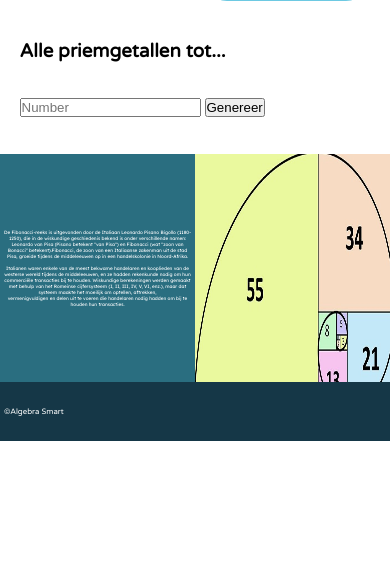
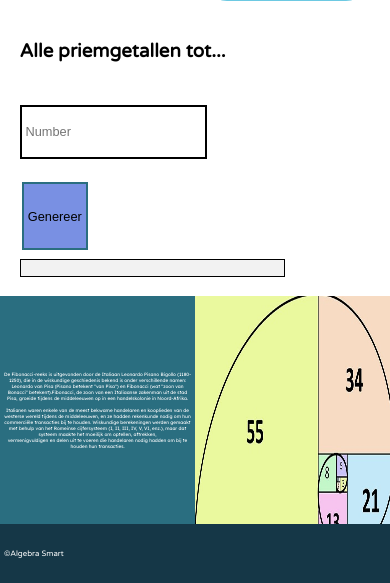
Before and after one commit to SiwaniV/ALA_p4_groep2, a PHP site: page /fibopriem.html in a window 390 px wide. Shown: the part 2035-2618 px from the top of the page. Before the commit the page ends 2476 px from the top, so only its background shows below. Run offline with PHP 8.4, Linux system fonts and the light colour scheme.

Commit message:
Update fib&priem.css

```diff
--- a/CSS/fib&priem.css
+++ b/CSS/fib&priem.css
@@ -1107,7 +1107,7 @@
     font-size: 0.8em;
   }
 
-  #getal_priem {
+  #number {
     width: 45vw;
     height: 5vh;
     padding: 1vw;
@@ -1126,7 +1126,7 @@
     margin-top: 9vh;
   }
 
-  #priemgetal-output{
+  #output{
     display: block;
     border:  1px solid black;
     background-color: #f2f2f2;
@@ -1150,9 +1150,27 @@
     font-size: 0.8em;
   }
 
+  #button-priem {
+    position: relative;
+    top: 10vh;
+    right: 53vw;
+    border: 2px solid var(--knopbordercolor);
+    width: 17vw;
+    height: 8vh;
+    margin-left: 4.5vw;
+    background-color: var(--knopbackground);
+    transition: 1s;
+    font-size: 0.8em;
+  }
+
 
 
   button:hover {
+    background-color: rgb(82, 75, 179);
+    cursor: pointer;
+  }
+
+  #button-priem:hover{
     background-color: rgb(82, 75, 179);
     cursor: pointer;
   }
```
